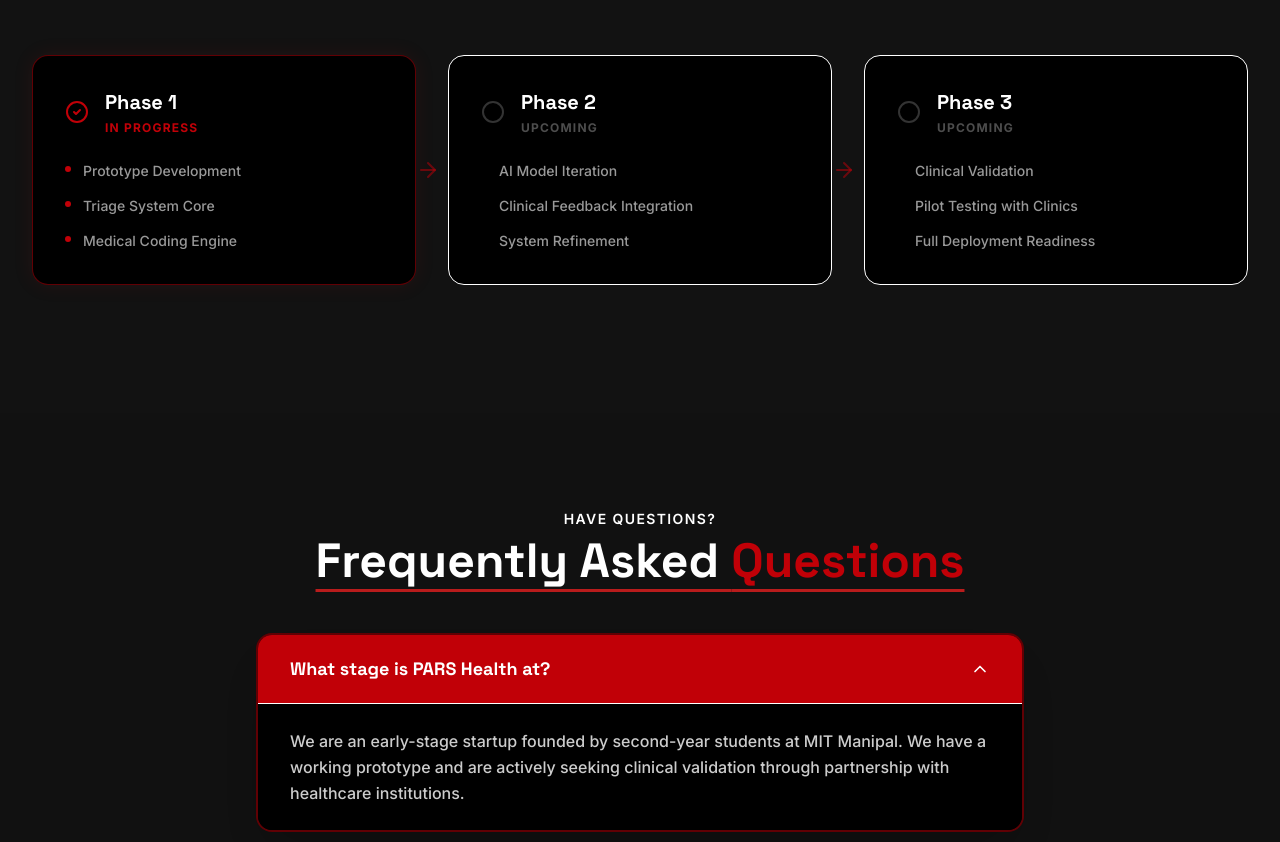
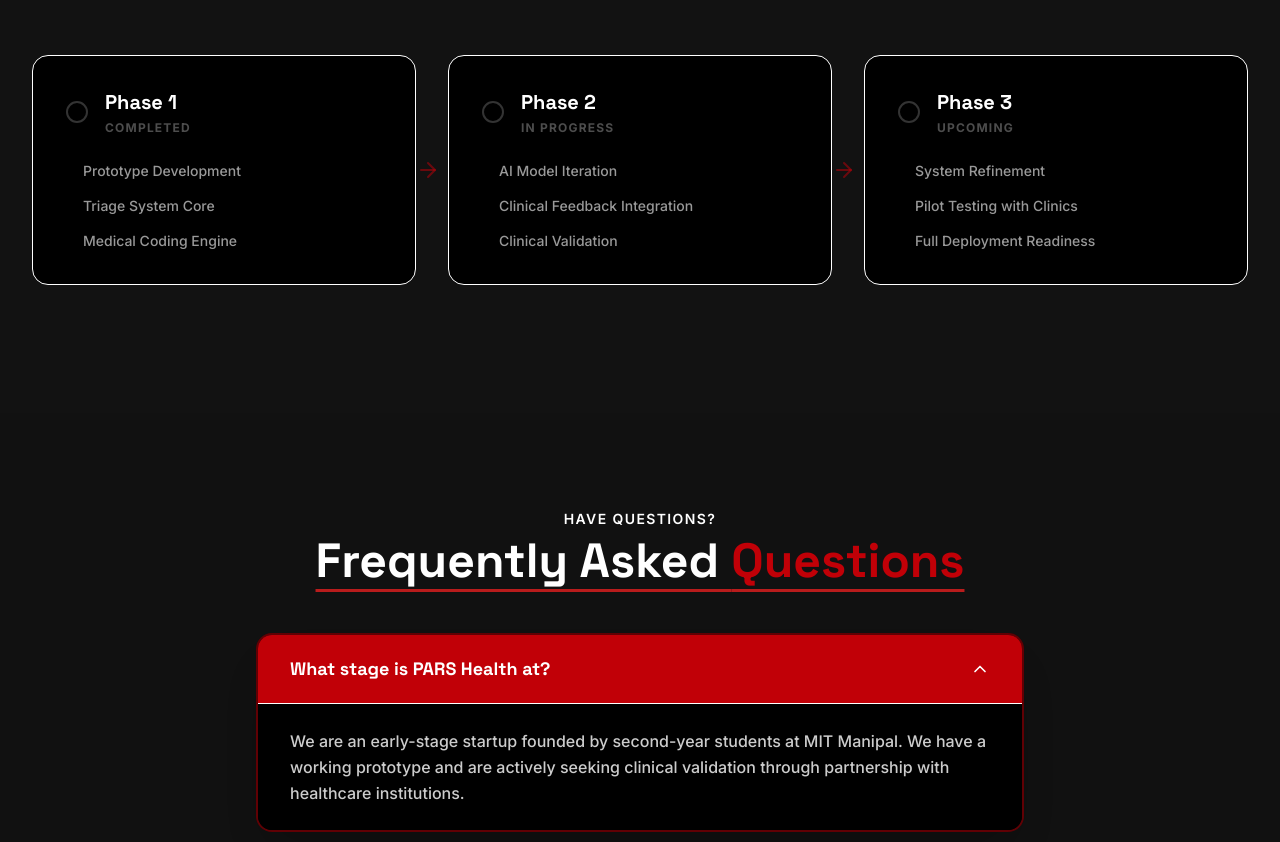
Before and after one commit to PrayatshuMisra/pars_about, a Next.js app: page / in a window 1280 px wide. Shown: the part 9574-10416 px from the top of the page. Built offline with nearby package versions, Linux system fonts and the light colour scheme.

Commit message:
Update roadmap statuses for phases 1, 2, and 3

```diff
--- a/components/sections/roadmap.tsx
+++ b/components/sections/roadmap.tsx
@@ -6,7 +6,7 @@ import { CheckCircle2, Circle, ArrowRight } from 'lucide-react'
 const roadmap = [
   {
     phase: 'Phase 1',
-    status: 'In Progress',
+    status: 'Completed',
     items: [
       'Prototype Development',
       'Triage System Core',
@@ -15,18 +15,18 @@ const roadmap = [
   },
   {
     phase: 'Phase 2',
-    status: 'Upcoming',
+    status: 'In progress',
     items: [
       'AI Model Iteration',
       'Clinical Feedback Integration',
-      'System Refinement',
+      'Clinical Validation',
     ],
   },
   {
     phase: 'Phase 3',
     status: 'Upcoming',
     items: [
-      'Clinical Validation',
+      'System Refinement',
       'Pilot Testing with Clinics',
       'Full Deployment Readiness',
     ],
```
